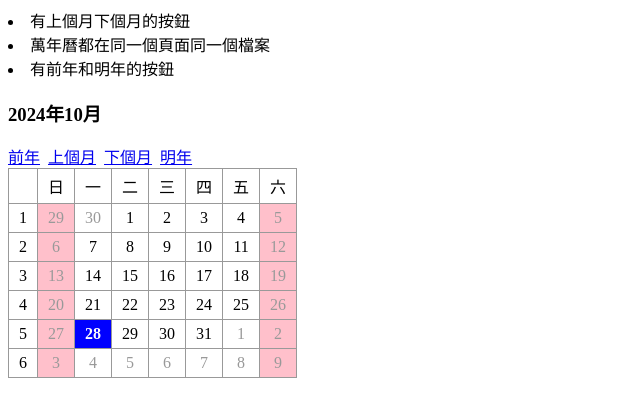
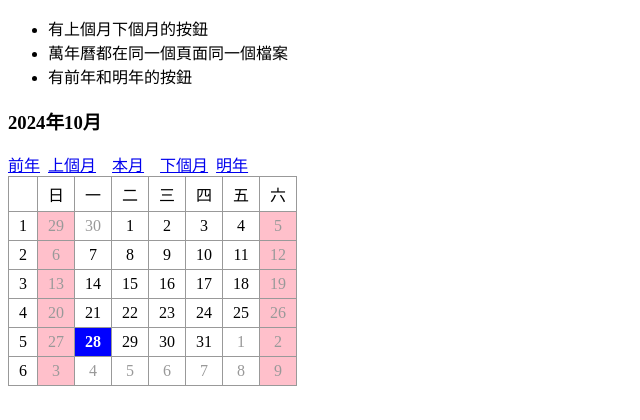
Before and after one commit to manda-shen/php-class, a PHP site: page /calendar.php in a window 1280 px wide. Shown: the top 420 px of the page, without its empty margins (0-640 px from the left). Run offline with PHP 8.4, Linux system fonts and the light colour scheme.

Commit message:
修改calendar使按鈕正常運作

```diff
--- a/calendar.php
+++ b/calendar.php
@@ -31,11 +31,11 @@
 </style>
 
 
-<ur>
+<ul>
     <li>有上個月下個月的按鈕</li>
     <li>萬年曆都在同一個頁面同一個檔案</li>
     <li>有前年和明年的按鈕</li>
-</ur>
+</ul>
 
 
 
@@ -85,8 +85,8 @@ if($month+1>12){
     $nextMonth=1;
     $nextYear=$year+1;
 }else{
-    $prevMonth=$month+1;
-    $prevYear=$year;
+    $nextMonth=$month+1;
+    $nextYear=$year;
 }
 
 
@@ -94,10 +94,12 @@ if($month+1>12){
 ?>
 
 <h3><?php echo date("{$year}年{$month}月") ?></h3>
-<a href="calendar.php?year=<?=$year-1;?>">前年</a>&nbsp;
-<a href="calendar.php?month=<?=$month-1;?>">上個月</a>&nbsp;
-<a href="calendar.php?month=<?=$month+1;?>">下個月</a>&nbsp;
-<a href="calendar.php?year=<?=$year+1;?>">明年</a>
+<a href="calendar.php?year=<?=$year-1;?>&month=<?=$month;?>">前年</a>&nbsp;
+<a href="calendar.php?year=<?=$prevYear;?>&month=<?=$prevMonth;?>">上個月</a>&nbsp;&nbsp;&nbsp;
+<a href="./calendar.php">本月</a>&nbsp;&nbsp;&nbsp;
+<a href="calendar.php?year=<?=$nextYear;?>&month=<?=$nextMonth;?>">下個月</a>&nbsp;
+<a href="calendar.php?year=<?=$year+1;?>&month=<?=$month;?>">明年</a>
+
 
 <?php
 
```
